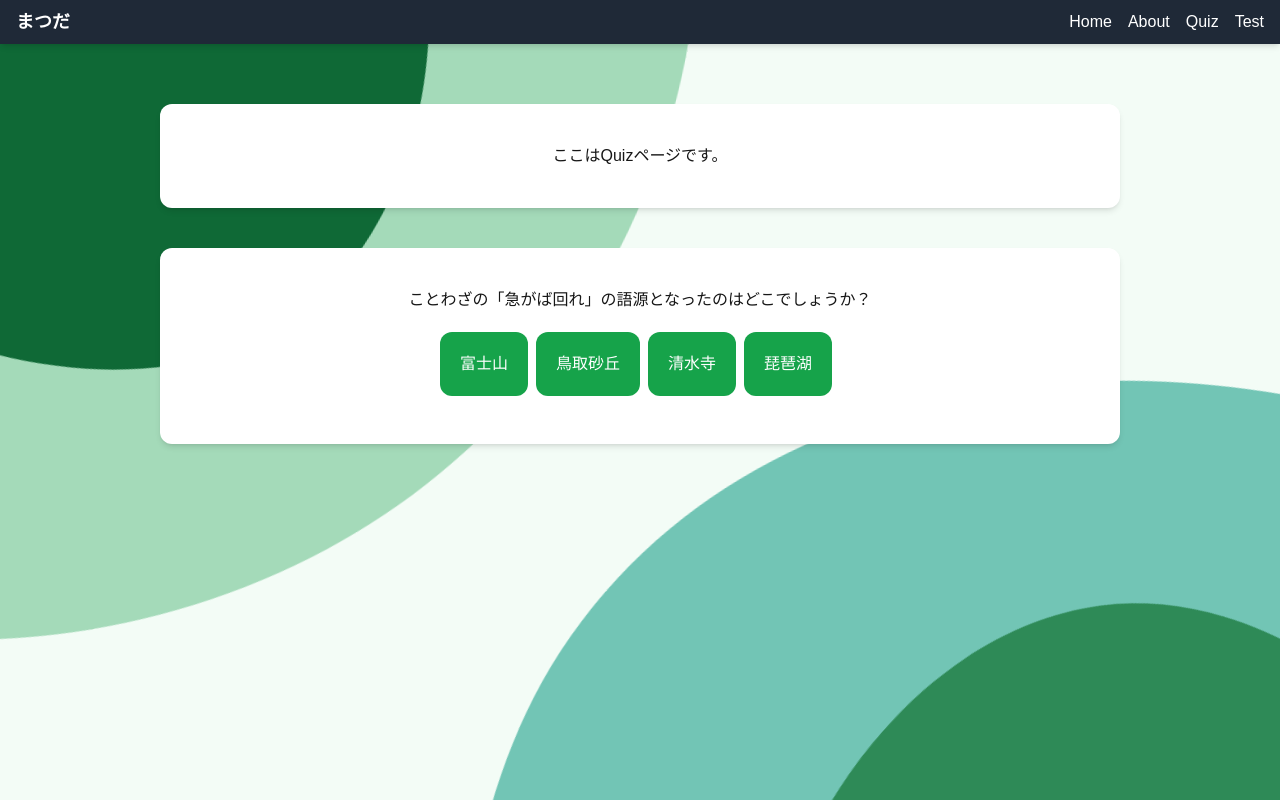
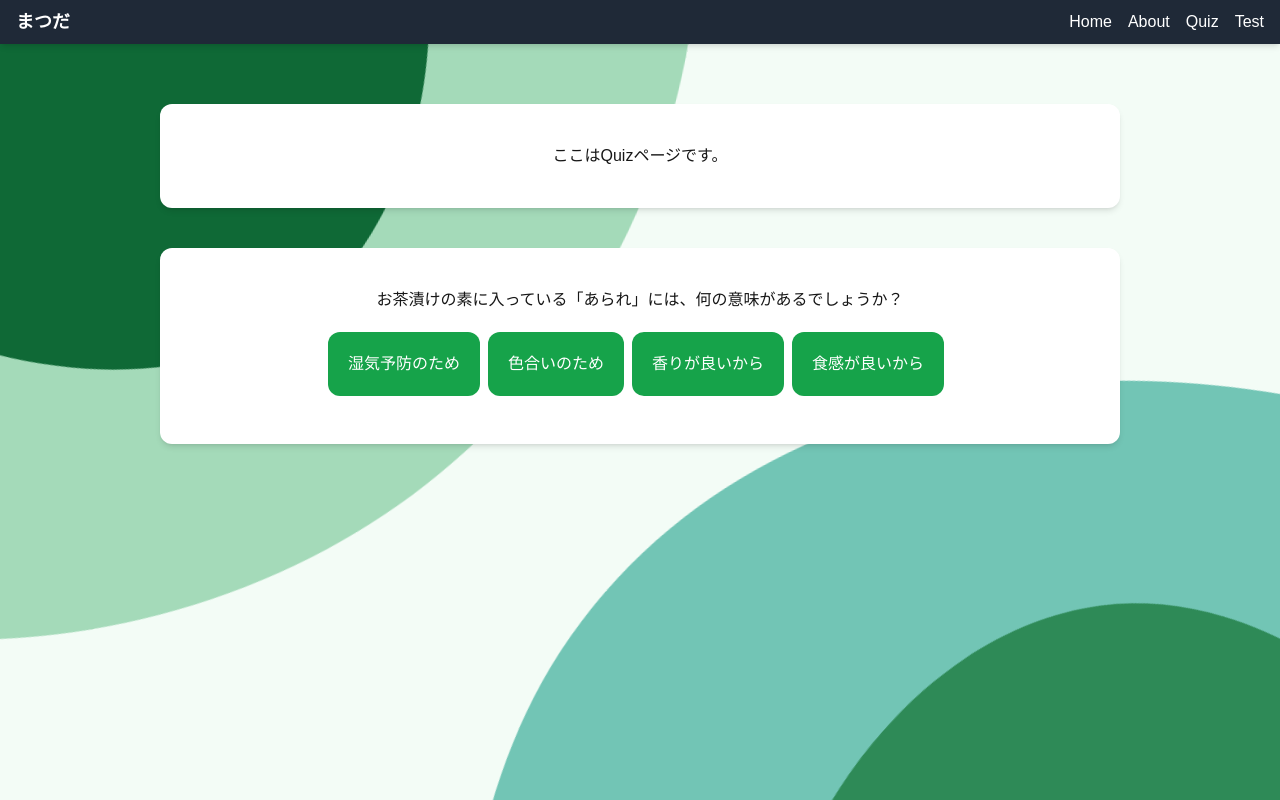
Before and after one commit to t-matsuda1011/myApp, a Next.js app: page /quiz in a window 1280 px wide. Built offline with nearby package versions, Linux system fonts and the light colour scheme.

Commit message:
ロジック整理前のクイズアプリ

```diff
--- a/src/components/options/index.jsx
+++ b/src/components/options/index.jsx
@@ -2,14 +2,14 @@
 
 import React from "react";
 
-export default function Options({ answers }) {
+export default function Options({ answers, click }) {
     return (
         <div className="mt-5">
             {answers.map((answer) => (
                 <button
                     className="rounded-xl p-5 mb-2 mr-2 bg-green-600 hover:bg-green-800 text-white transition-all"
                     key={answer}
-                    onClick={() => alert(answer)}
+                    onClick={click(answer)}
                 >
                     {answer}
                 </button>
--- a/src/features/quiz/quizApp.jsx
+++ b/src/features/quiz/quizApp.jsx
@@ -1,15 +1,36 @@
-import React from 'react';
+"use client";
+import React, { useState } from 'react';
 import Question from '../../components/question';
 import Options from '../../components/options';
-
-const question = "ことわざの「急がば回れ」の語源となったのはどこでしょうか？";
-const answers = ["富士山", "鳥取砂丘", "清水寺", "琵琶湖"];
+import quizList from './quizData.json';
 
 const QuizApp = () => {
+    const [currentIndex, setCurrentIndex] = useState(0);
+    const currentQuiz = quizList[currentIndex];
+
+    const checkAnswer = (answer) => () => {
+        if (answer === currentQuiz.correct) {
+            alert("正解です！");
+        } else {
+            alert("不正解です！");
+        }
+
+        if (currentIndex < quizList.length - 1) {
+            setCurrentIndex(currentIndex + 1);
+        } else {
+            alert("終了です！");
+            setCurrentIndex(0);
+        }
+    }
+
     return (
         <div>
-            <Question text={question}/>
-            <Options answers={answers}/>
+            <Question text={currentQuiz.question}/>
+            <Options
+                answers={currentQuiz.answers}
+                correct={currentQuiz.correct}
+                click={checkAnswer}
+            />
         </div>
     )
 };
--- a/src/features/quiz/useQuizLogic.js
+++ /dev/null
@@ -1,3 +0,0 @@
-import { quizData } from './quizData';
-
-export const question = quizData.question;
```
Also changed, not shown: src/features/quiz/useQuizLogic.jsx (added).
